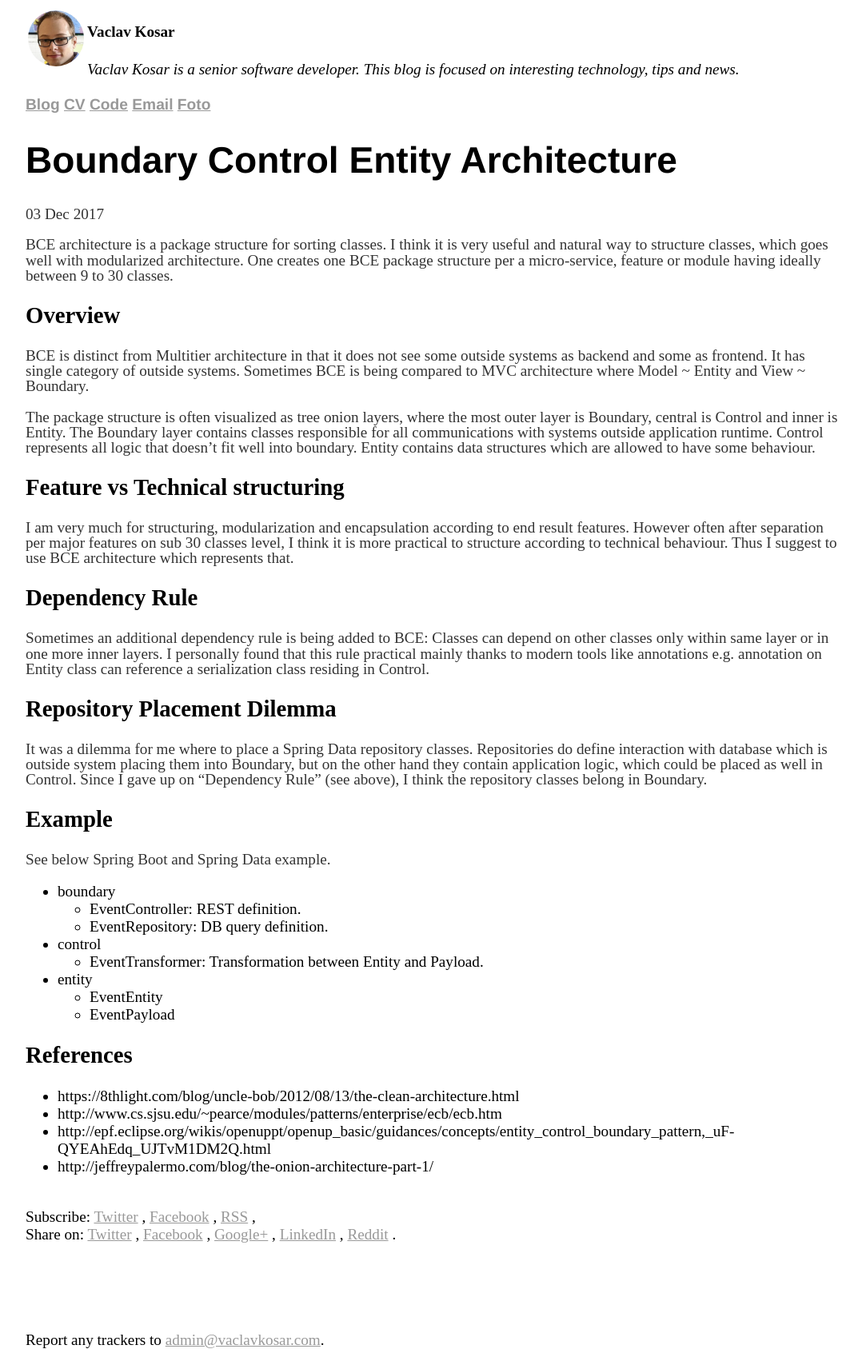
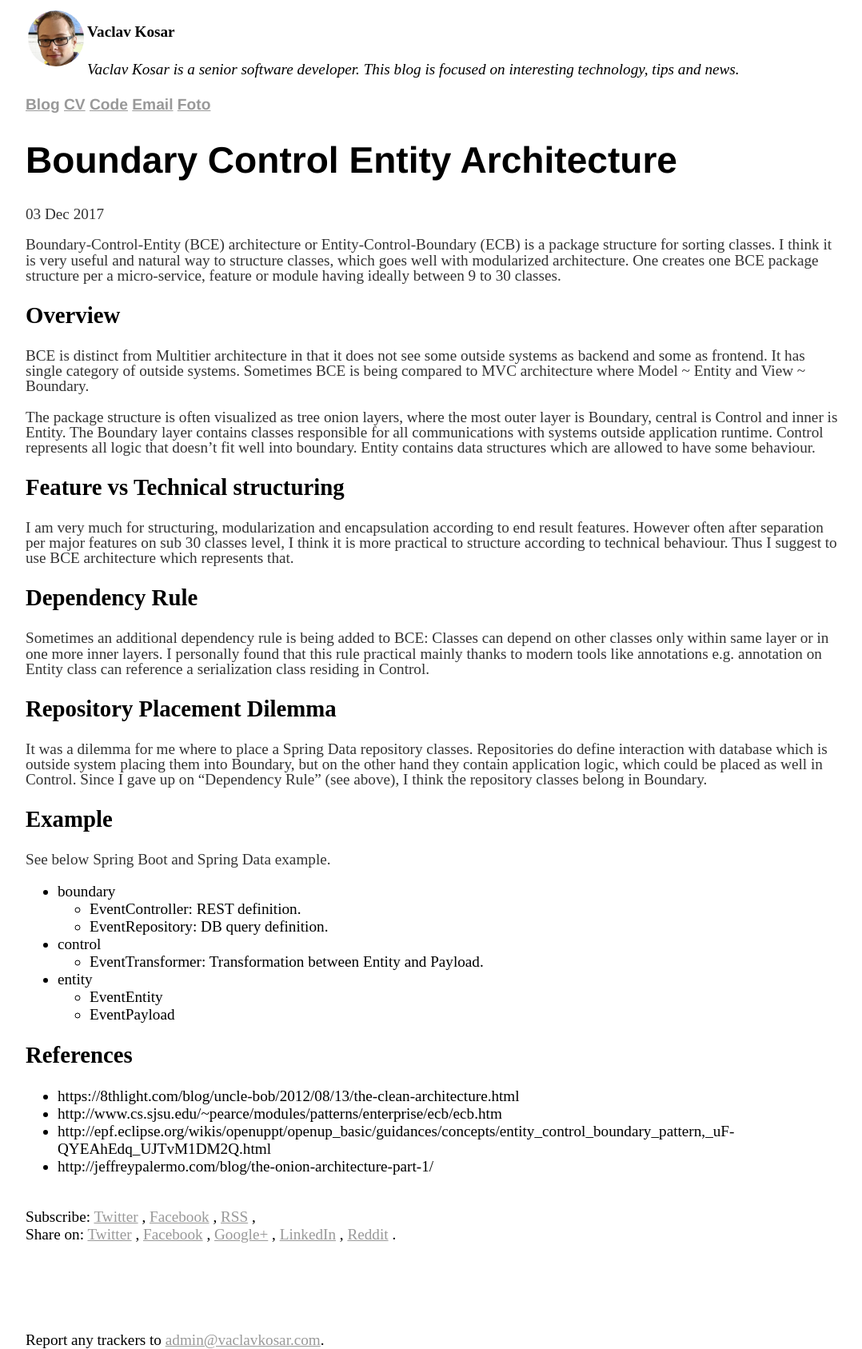
Before and after one commit to vackosar/vackosar.github.io, a Jekyll site: the page built from _posts/2017-12-03-Boundary-Control-Entity-Architecture.md, in a window 1280 px wide. Shown: the whole page at 80% size, without its empty margins (96-1174 px from the left). Built offline with Jekyll 4.4.1, drawn with Linux system fonts in a browser that asks for light colours; comment, search, counter and statistics services are not loaded.

Commit message:
add ECB to BCE

```diff
--- a/_posts/2017-12-03-Boundary-Control-Entity-Architecture.md
+++ b/_posts/2017-12-03-Boundary-Control-Entity-Architecture.md
@@ -4,7 +4,7 @@
 date: 2017-12-03
 ---
 
-BCE architecture is a package structure for sorting classes. I think it is very useful and natural way to structure classes, which goes well with modularized architecture. One creates one BCE package structure per a micro-service, feature or module having ideally between 9 to 30 classes.
+Boundary-Control-Entity (BCE) architecture or Entity-Control-Boundary (ECB) is a package structure for sorting classes. I think it is very useful and natural way to structure classes, which goes well with modularized architecture. One creates one BCE package structure per a micro-service, feature or module having ideally between 9 to 30 classes.
 
 ## Overview
 BCE is distinct from Multitier architecture in that it does not see some outside systems as backend and some as frontend. It has single category of outside systems. Sometimes BCE is being compared to MVC architecture where Model ~ Entity and View ~ Boundary.
```
